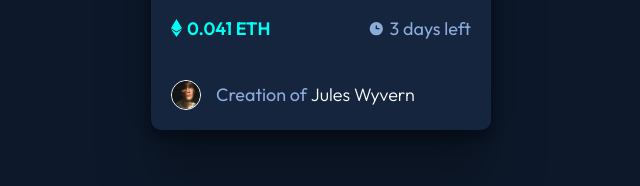
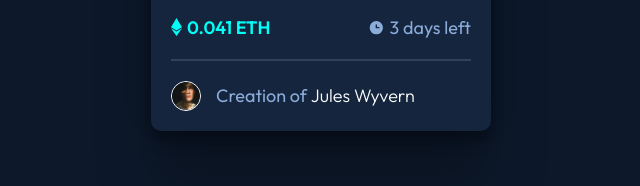
Before and after one commit to mvcaribe/NFT---FrontendMentor, a plain HTML site: page index.html in a window 1280 px wide. Shown: the part 554-740 px from the top of the page, 319-959 px from the left. Drawn offline with Linux system fonts and the light colour scheme.

Commit message:
adicionando a line

```diff
--- a/assets/CSS/style.css
+++ b/assets/CSS/style.css
@@ -82,13 +82,17 @@ p {
     color: var(--Soft-blue);
     font-weight: 400;
 }
+.line {
+    margin-top: 2rem;
+    border: 0.1rem solid var(--Very-dark-blue-line);
+}
 .perfil span {
     color: var(--White);
 }
 .perfil {
     display: flex;
     align-items: center;
-    margin-top: 4rem;
+    margin-top: 2rem;
 }
 
 .perfil img {
--- a/index.html
+++ b/index.html
@@ -27,6 +27,7 @@
                     <h3>3 days left</h3>
                 </div>
             </div>
+            <div class="line"></div>
             <div class="perfil">
                 <img src="assets/images/image-avatar.png" alt="image-avatar">
                 <h3>Creation of <span>Jules Wyvern</span></h3>
```
